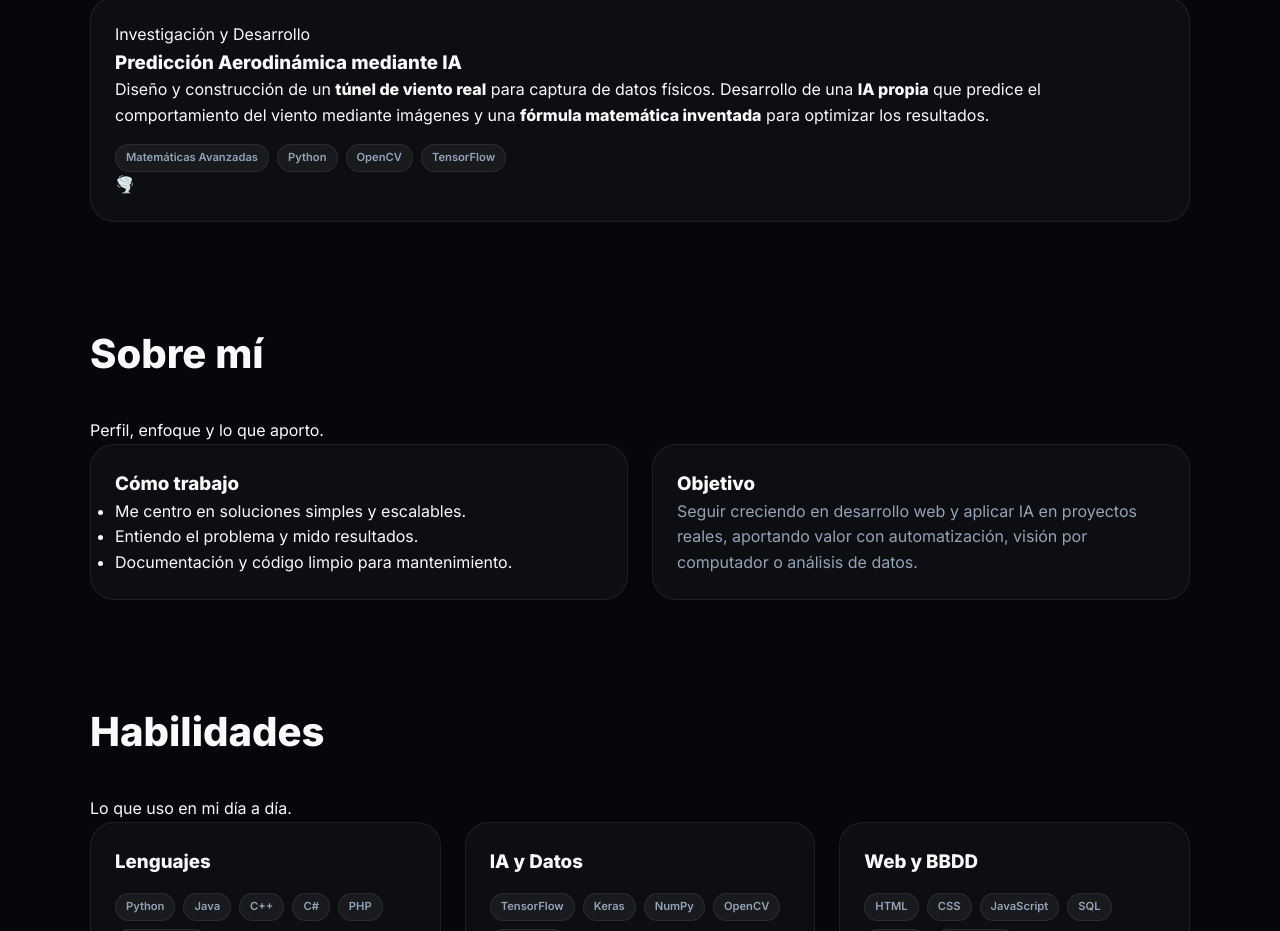
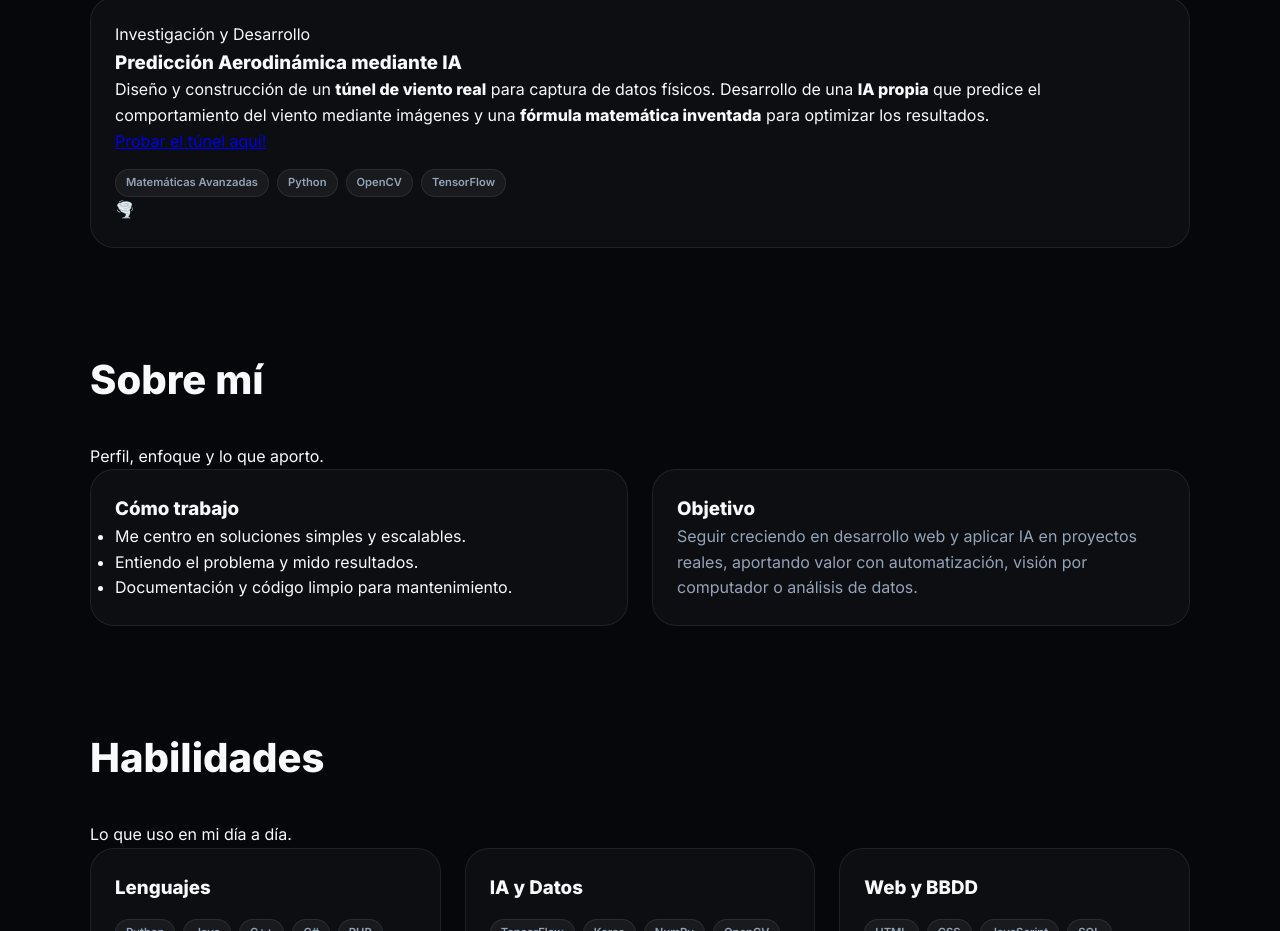
Before and after one commit to Serroyel12/portfolio, a plain HTML site: page index.html in a window 1280 px wide. Shown: the part 1134-2065 px from the top of the page. Drawn offline with Linux system fonts and the light colour scheme.

Commit message:
Update index.html

```diff
--- a/index.html
+++ b/index.html
@@ -106,6 +106,7 @@
             <span class="badge">Investigación y Desarrollo</span>
             <h3>Predicción Aerodinámica mediante IA</h3>
             <p>Diseño y construcción de un <strong>túnel de viento real</strong> para captura de datos físicos. Desarrollo de una <strong>IA propia</strong> que predice el comportamiento del viento mediante imágenes y una <strong>fórmula matemática inventada</strong> para optimizar los resultados.</p>
+             <a href="https://aitunneltfg.streamlit.app/"> Probar el túnel aquí!</a>
             <div class="tags" style="margin-top: 15px;">
               <span class="tag">Matemáticas Avanzadas</span>
               <span class="tag">Python</span>
```
